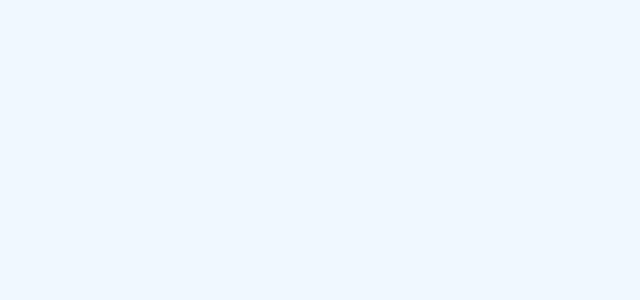
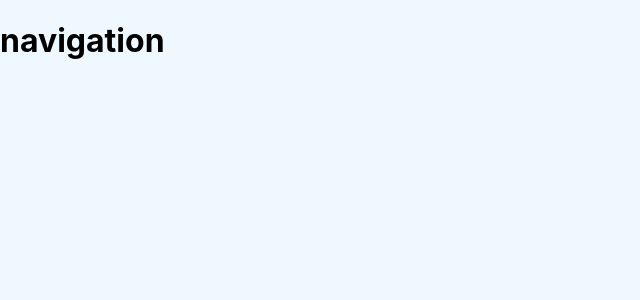
Before and after one commit to NoahGiesel/cafe-website, a React (Create React App) app: page / in a window 1280 px wide. Shown: the top 300 px of the page, without its empty margins (0-640 px from the left). Built offline with nearby package versions, Linux system fonts and the light colour scheme.

Commit message:
added nav

```diff
--- a/src/App.js
+++ b/src/App.js
@@ -4,7 +4,7 @@ import React from 'react';
 function App() {
   return (
     <div className="App">
-
+       <h1>navigation</h1>
     </div>
   );
 }
```
